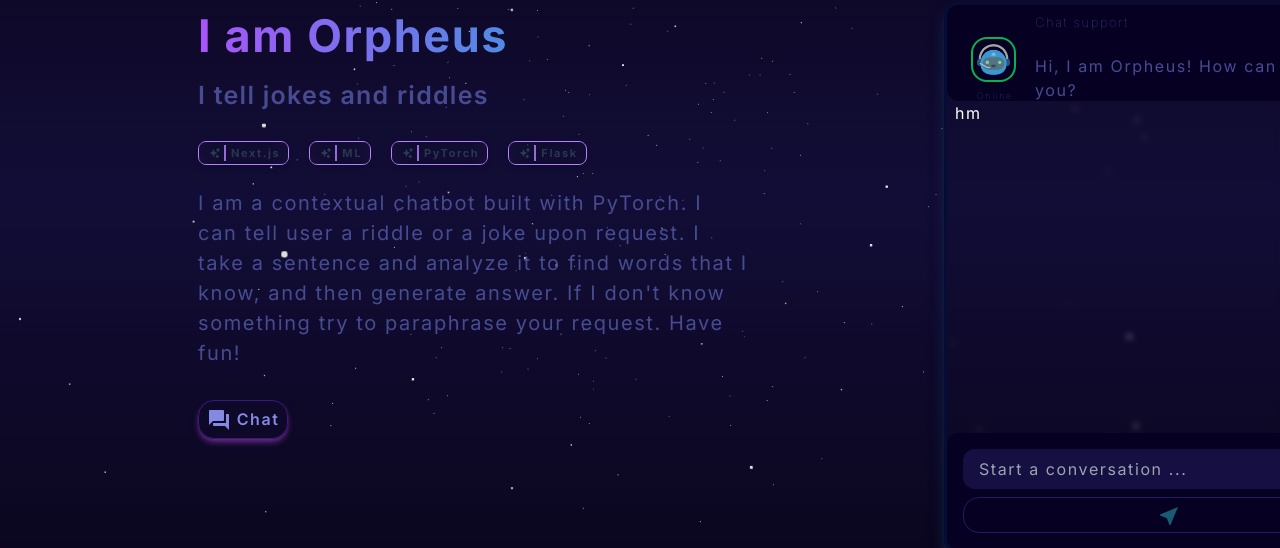
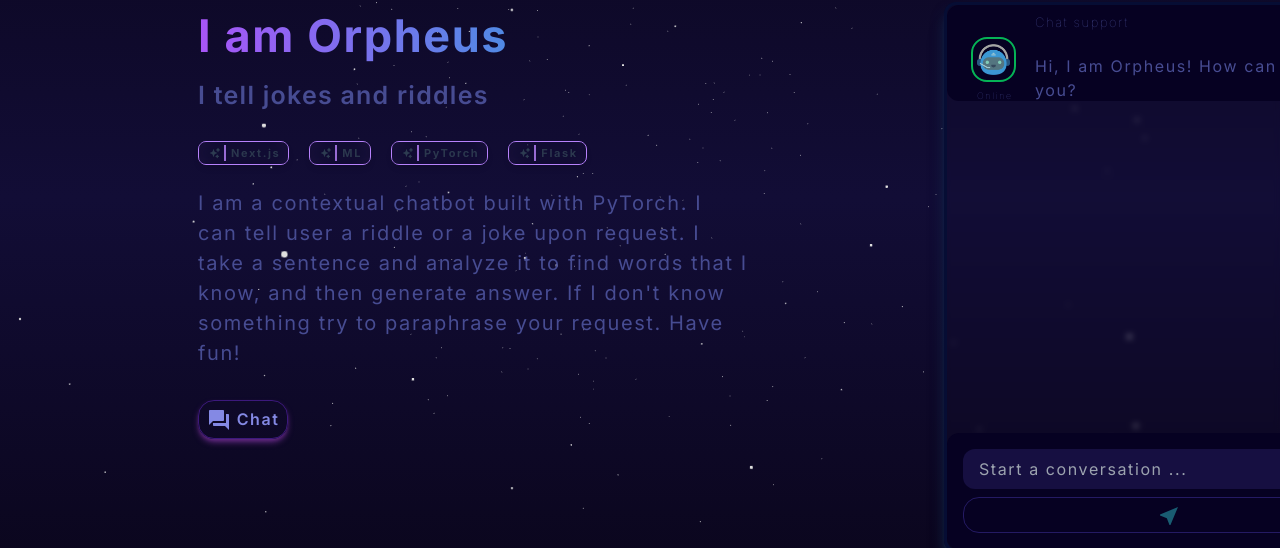
Before and after one commit to Hvitrevs/bot-react, a Next.js app: page / in a window 1280 px wide. Shown: the part 270-818 px from the top of the page. Built offline with nearby package versions, Linux system fonts and the light colour scheme.

Commit message:
building component

```diff
--- a/app/components/Chatbot.tsx
+++ b/app/components/Chatbot.tsx
@@ -1,12 +1,49 @@
 import { NearMe } from '@mui/icons-material'
 import { Button } from '@mui/material'
 import Image from 'next/image'
-import React from 'react'
+import React, { useState } from 'react';
 
-const Chatbot = () => {
+interface Message {
+  name: string;
+  message: string;
+}
+
+const Chatbot: React.FC = () => {
+  const [isOpen, setIsOpen] = useState(false);
+  const [messages, setMessages] = useState<Message[]>([]);
+  const [text, setText] = useState('');
+
+  const toggleChatBox = () => setIsOpen(!isOpen);
+
+  const sendMessage = async () => {
+    if (!text.trim()) return;
+
+    const userMessage: Message = { name: "User", message: text };
+    setMessages((prevMessages) => [...prevMessages, userMessage]);
+
+    //sending the message to the backend
+    try {
+      const response = await fetch('http://127.0.0.1:5000/predict', {
+        method: 'POST',
+        headers: { 'Content-Type': 'application/json' },
+        body: JSON.stringify({ message: text }),
+      });
+      if (!response.ok) {
+        throw new Error(`Error: ${response.statusText}`);
+      }
+      const data = await response.json();
+      const botMessage: Message = { name: "Orpheus", message: data.answer };
+      setMessages((prevMessages) => [...prevMessages, botMessage]);
+    } catch (error) {
+      console.error('Sending message failed:', error);
+    }
+
+    // Reset input field
+    setText('');
+  };
   return (
     <div className='w-[450px] shadow-xl flex'>
-      <div className='bg-[#0a0627]/05 backdrop-blur-[3px] z-20 border-[3px] shadow-lg shadow-[#153259] border-[#060d34] rounded-xl  xxs:w-[250px]  xs:w-[350px] md:w-[450px] md:h-[550px] xs:h-[25rem] flex flex-col'>
+      <div  className='bg-[#0a0627]/05 backdrop-blur-[3px] z-20 border-[3px] shadow-lg shadow-[#153259] border-[#060d34] rounded-xl  xxs:w-[250px]  xs:w-[350px] md:w-[450px] md:h-[550px] xs:h-[25rem] flex flex-col'>
         <div className='h-[6rem] w-full bg-[#060122] flex flex-col px-4 py-2 rounded-xl '>
           <span className='flex md:text-[13px] xs:text-[12px] xxs:text-[10px] font-thin ml-[4.5rem]'>
             Chat support
@@ -27,10 +64,13 @@ const Chatbot = () => {
             </span>
           </div>
         </div>
-        <div className='flex bg-none h-full flex-col z-[30]'>
-            <div className='text-white ml-2'>
-              hm
+        <div id='chatbox__messages' className='flex bg-none h-full flex-col z-[30]'>
+          {messages.map((msg, index) => (
+            <div key={index} id='message' className='text-white ml-2'>
+              {msg.name} : {msg.message}
             </div>
+          ))}
+
         </div>
 
         <div className=' flex bg-[#060122] flex flex-col px-4 py-4 rounded-xl '>
@@ -43,5 +83,4 @@ const Chatbot = () => {
     </div>
   )
 }
-
 export default Chatbot
```
